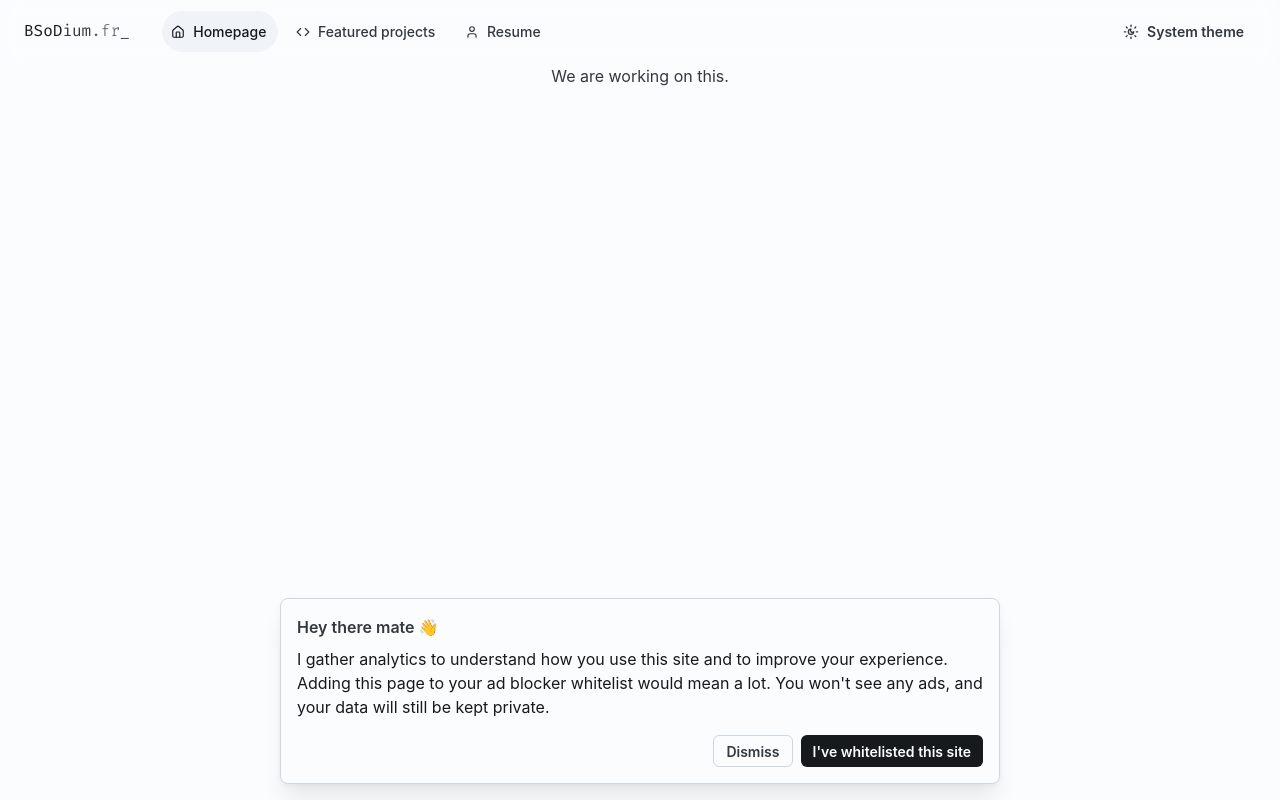
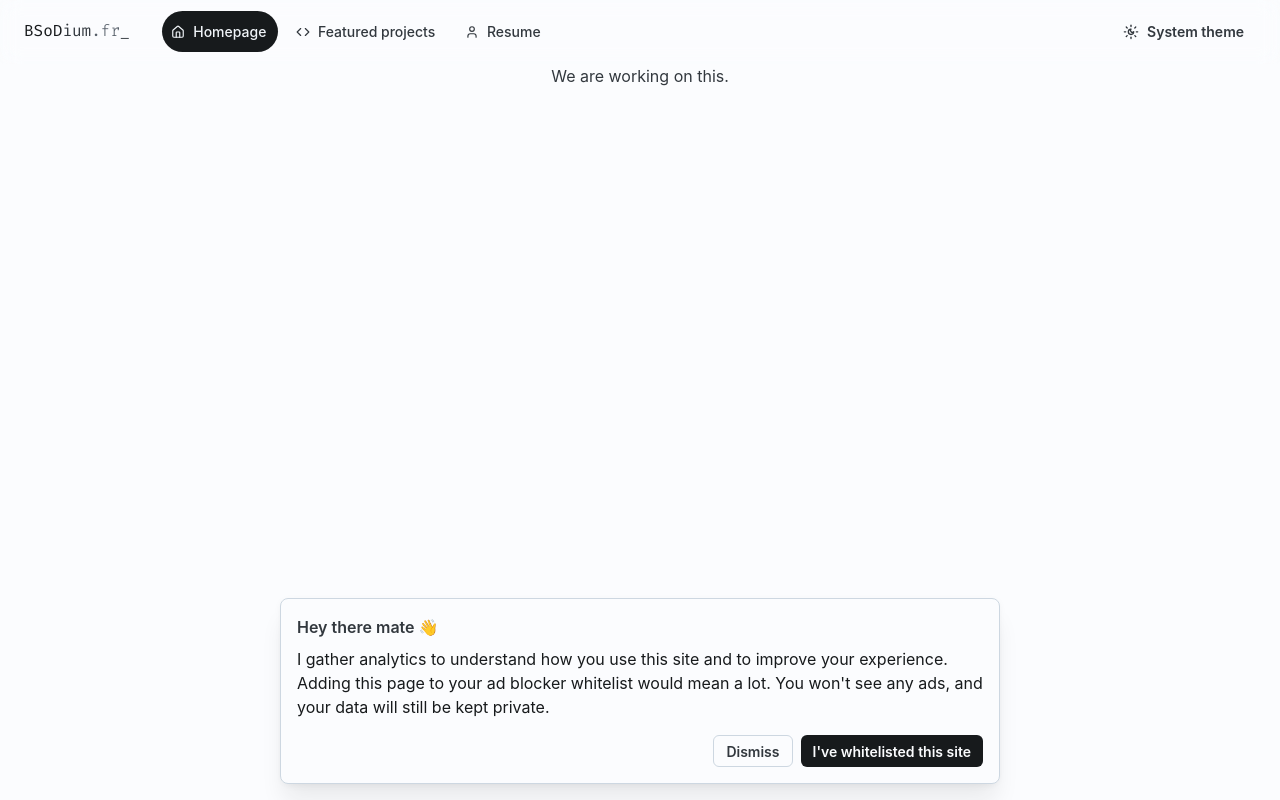
Before and after one commit to BSoDium/bsodium.fr, a React (Vite) app: page / in a window 1280 px wide. Built offline with nearby package versions, Linux system fonts and the light colour scheme; no server answers.

Commit message:
feat: update ThemeProvider and NavigationBarItem for improved color management and hover effects

```diff
--- a/src/components/ThemeProvider.tsx
+++ b/src/components/ThemeProvider.tsx
@@ -14,12 +14,24 @@ export const appTheme = extendTheme({
           body: 'var(--joy-palette-common-black)',
           surface: 'var(--joy-palette-neutral-900)',
         },
+        neutral: {
+          solidBg: "var(--joy-palette-neutral-200)",
+          solidColor: "var(--joy-palette-neutral-900)",
+          solidHoverBg: "var(--joy-palette-neutral-300)",
+          solidActiveBg: "var(--joy-palette-neutral-400)",
+        },
       },
     },
     light: {
       palette: {
         background: {
           body: 'var(--joy-palette-neutral-50)',
+        },
+        neutral: {
+          solidBg: "var(--joy-palette-neutral-800)",
+          solidColor: "var(--joy-palette-neutral-100)",
+          solidHoverBg: "var(--joy-palette-neutral-800)",
+          solidActiveBg: "var(--joy-palette-neutral-700)",
         },
       },
     },
--- a/src/navigation/NavigationBarItem.tsx
+++ b/src/navigation/NavigationBarItem.tsx
@@ -40,7 +40,7 @@ export default function NavigationBarItem({
         animate={{
           "--children-scale": 1,
           color: isActive
-            ? "var(--joy-palette-text-primary)"
+            ? "var(--joy-palette-neutral-solidColor)"
             : "var(--joy-palette-text-secondary)",
         }}
         whileTap={{
@@ -64,7 +64,7 @@ export default function NavigationBarItem({
               height: "100%",
               borderRadius: "100vmax",
               padding: ".6rem .75rem .6rem .75rem",
-              backgroundColor: "color-mix(in srgb, var(--joy-palette-neutral-softBg), transparent 50%)",
+              backgroundColor: "var(--joy-palette-neutral-softBg)",
               pointerEvents: "none",
               zIndex: -2,
             }}
@@ -85,7 +85,7 @@ export default function NavigationBarItem({
               height: "100%",
               borderRadius: "100vmax",
               padding: ".6rem .75rem .6rem .75rem",
-              backgroundColor: "var(--joy-palette-neutral-softBg)",
+              backgroundColor: "var(--joy-palette-neutral-solidBg)",
               pointerEvents: "none",
               zIndex: -1,
             }}
```
